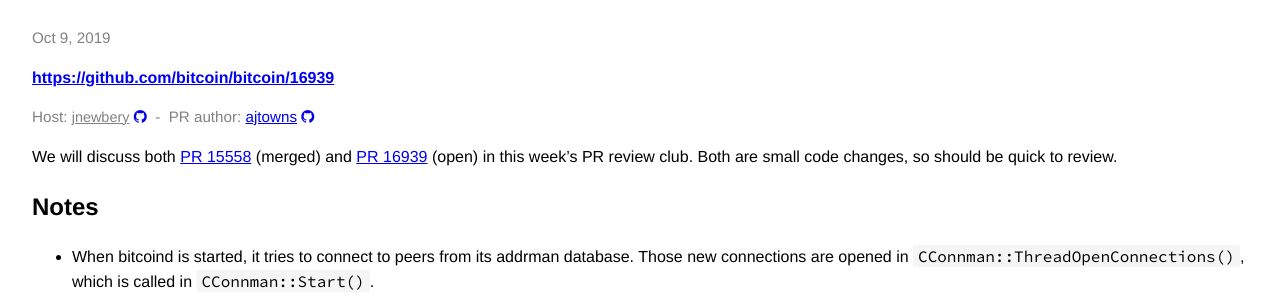
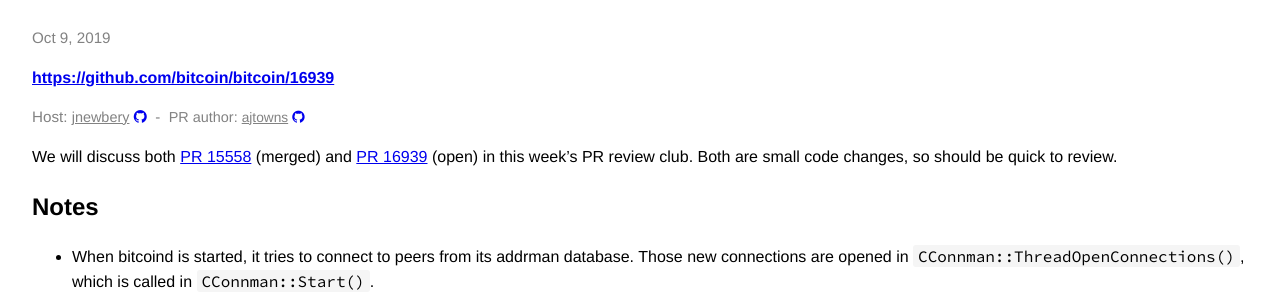
Before and after one commit to bitcoin-core-review-club/website, a Jekyll site: the page built from _posts/2019-10-09-#16939.md, in a window 1280 px wide. Shown: the part 177-474 px from the top of the page. Built offline with Jekyll 4.4.1, drawn with Linux system fonts in a browser that asks for light colours.

Commit message:
Add CSS .author class

```diff
--- a/assets/css/all.sass
+++ b/assets/css/all.sass
@@ -47,6 +47,10 @@
   color: #828282
   font-size: 0.95em
 
+.author
+  color: #828282
+  font-size: 0.95em
+
 \:target
   background: #ddd
 
```
